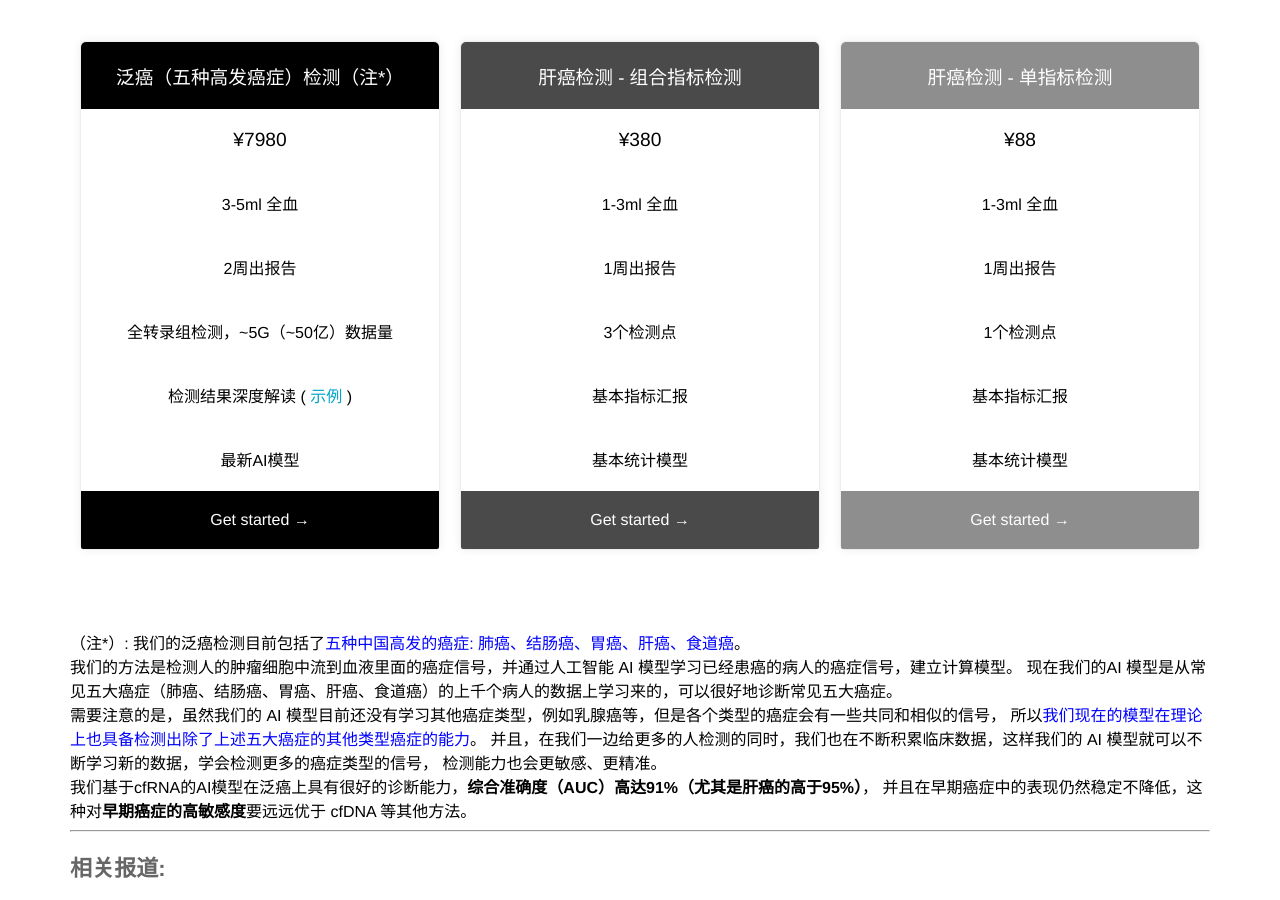
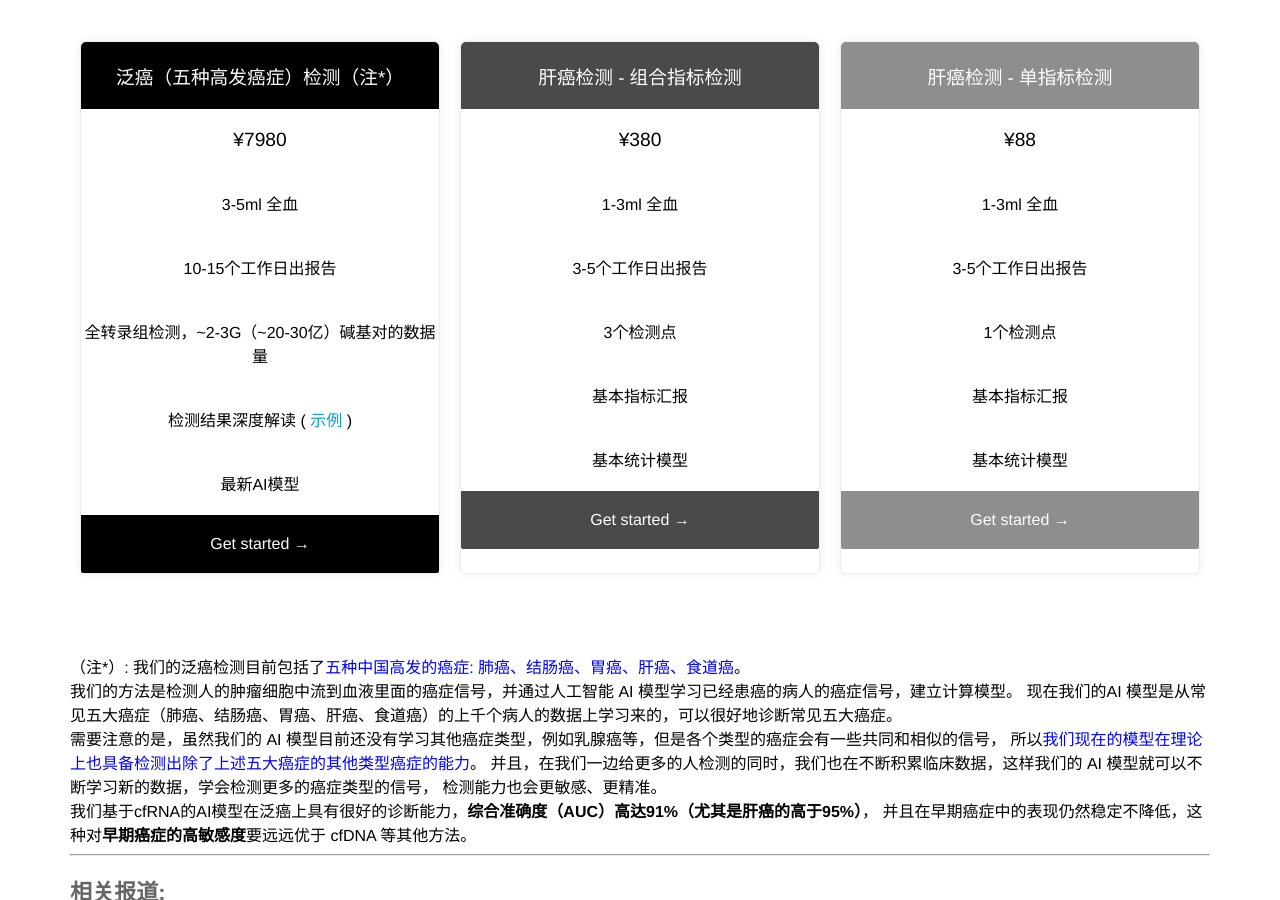
Before and after one commit to lulab/xingene-home, a Jekyll site: the page built from products.html, in a window 1280 px wide and 900 px high, scrolled down 385 px. Built offline with Jekyll 4.4.1, drawn with Linux system fonts in a browser that asks for light colours.

Commit message:
Update products.html

```diff
--- a/products.html
+++ b/products.html
@@ -10,9 +10,9 @@ pricing_table:
         highlight: true
       - text: 3-5ml 全血
         highlight: false
-      - text: 2周出报告
+      - text: 10-15个工作日出报告
         highlight: false
-      - text: 全转录组检测，~5G（~50亿）数据量
+      - text: 全转录组检测，~2-3G（~20-30亿）碱基对的数据量
         highlight: false
       - text: 检测结果深度解读 ( <a href="http://docs.xingene.com/reports/report_demo1">示例</a> )
         highlight: false
@@ -28,7 +28,7 @@ pricing_table:
         highlight: true
       - text: 1-3ml 全血
         highlight: false
-      - text: 1周出报告
+      - text: 3-5个工作日出报告
         highlight: false
       - text: 3个检测点
         highlight: false
@@ -46,7 +46,7 @@ pricing_table:
         highlight: true
       - text: 1-3ml 全血
         highlight: false
-      - text: 1周出报告
+      - text: 3-5个工作日出报告
         highlight: false
       - text: 1个检测点
         highlight: false
```
